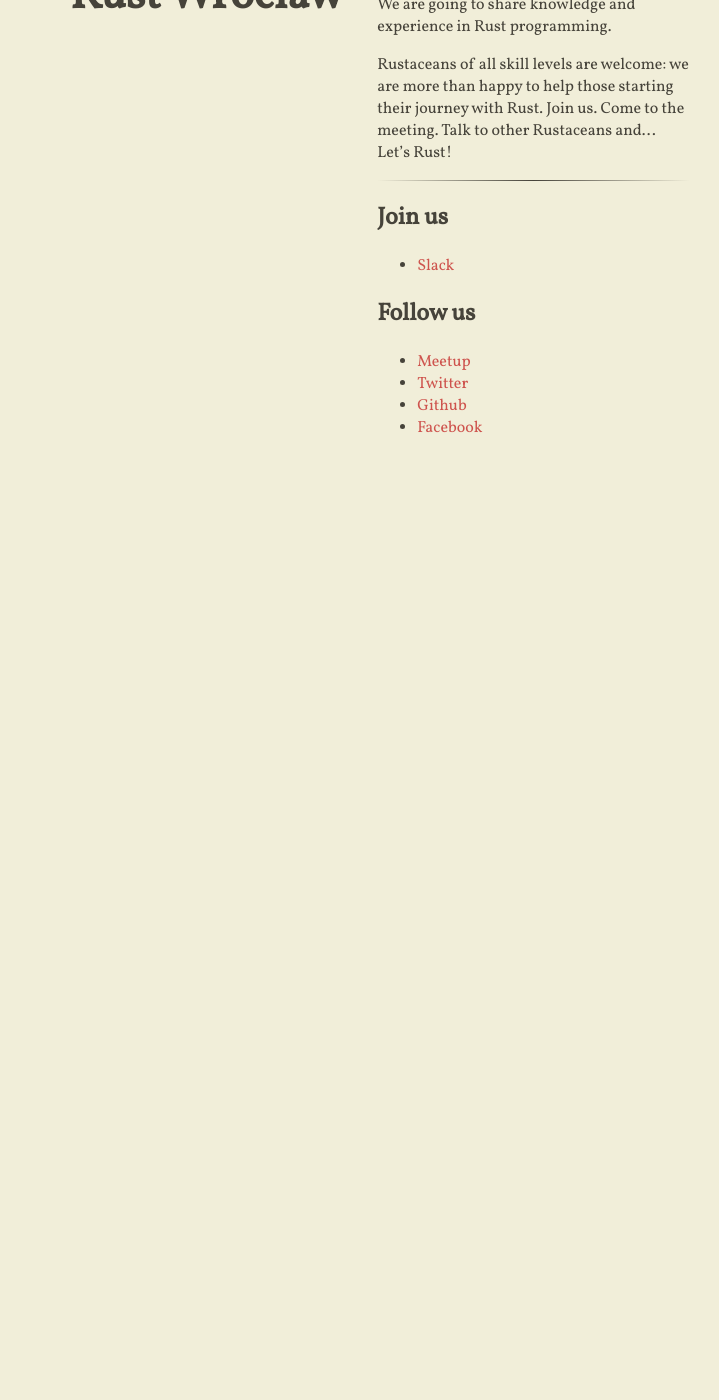
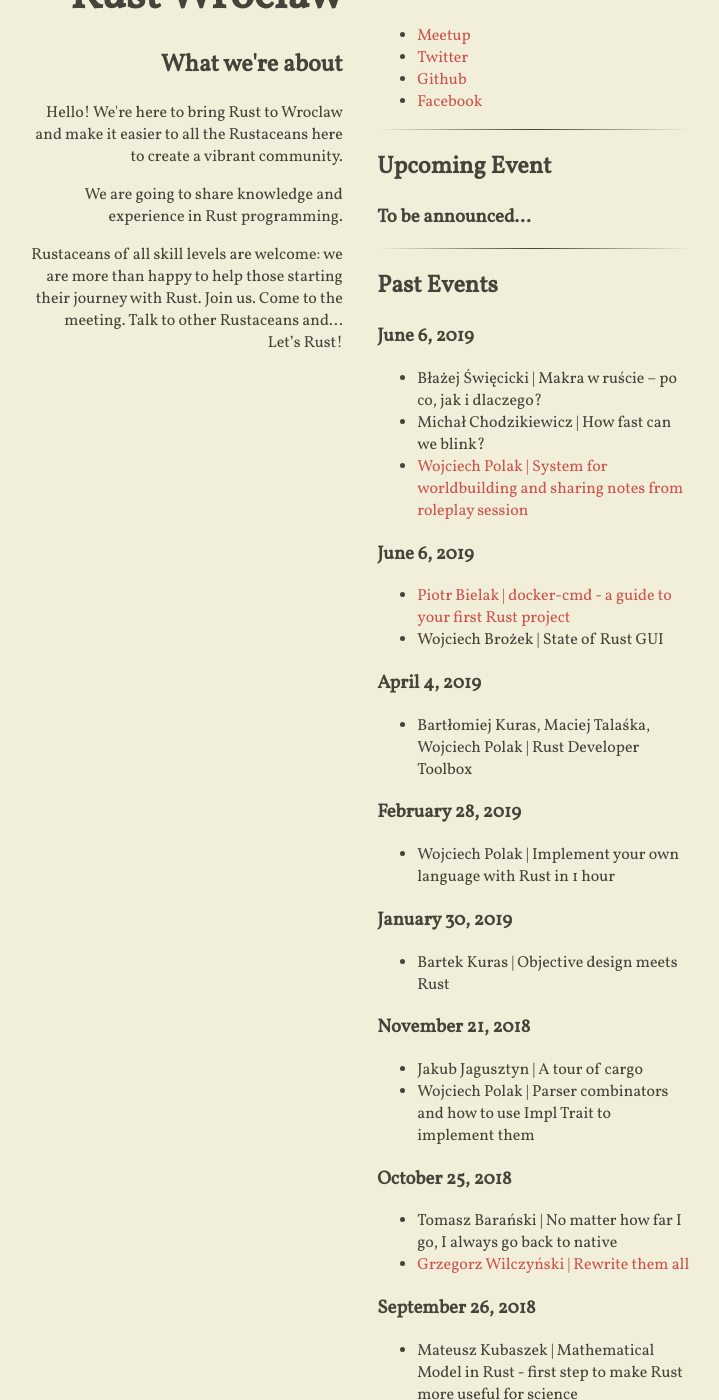
Before and after one commit to Rust-Wroclaw/rust-wroclaw.github.io, a Jekyll site: the page built from index.html, in a window 1280 px wide and 1400 px high, scrolled down 270 px. Shown: the whole window, without its empty margins (290-1009 px from the left). Built offline with Jekyll 4.4.1, drawn with Linux system fonts in a browser that asks for light colours; nearby versions of some CDN libraries; before the commit the page ends 900 px from its top, so only the background shows below that; some of the changed text lies outside the part shown.

Commit message:
added past presentations

```diff
--- a/_includes/content.html
+++ b/_includes/content.html
@@ -1,26 +1,9 @@
-<h2>What we're about</h2>
-<p>
-Hello! We're here to bring Rust to Wroclaw and make it easier to all the Rustaceans here to create a vibrant community.
-</p>
-
-<p>
-We are going to share knowledge and experience in Rust programming.
-</p>
-
-<p>
-Rustaceans of all skill levels are welcome: we are more than happy to help those starting their journey with Rust. Join us. Come to the meeting. Talk to other Rustaceans and... Let’s Rust!</p>
-
-
-<hr />
-
 <h2>Join us</h2>
 <ul>
   <li><a href='https://join.slack.com/t/rust-wroclaw/shared_invite/enQtNTQ2NjEwOTA3OTIwLTQwMjRmM2VlMWU1OGZhZjcwYjA3ZWNiNTU2MDg3MjEzYmFjNGQ5NzNjNmYwN2EwZTAyZDY4MDczNDVhMDkxNTI' target='_blank'>Slack</a></li>
-  <!--
-  <li><a href='https://t.me/joinchat/IDKE-Es4BYn7dlLCOVlD4Q' target='_blank'>Telegram</a></li>
-  -->
 </ul>
 
+<hr />
 <h2>Follow us</h2>
 <ul>
   <li><a href='https://www.meetup.com/Rust-Wroclaw' target='_blank'>Meetup</a></li>
@@ -28,3 +11,57 @@ Rustaceans of all skill levels are welcome: we are more than happy to help those
   <li><a href='https://github.com/Rust-Wroclaw' target='_blank'>Github</a></li>
   <li><a href='https://www.facebook.com/rustwroclaw/' target='_blank'>Facebook</a></li>
 </ul>
+
+<hr />
+<h2>Upcoming Event</h2>
+<h3>To be announced...</h3>
+
+<hr />
+<h2>Past Events</h2>
+<h3>June 6, 2019</h3>
+<ul>
+  <li>Błażej Święcicki | Makra w ruście – po co, jak i dlaczego?</li>
+  <li>Michał Chodzikiewicz | How fast can we blink?</li>
+  <li><a href='https://github.com/Rust-Wroclaw/rust-wroclaw/blob/master/talk-archive/06-2019-rpg-notes.pdf' target='_blank'>Wojciech Polak | System for worldbuilding and sharing notes from roleplay session</a></li>
+</ul>
+<h3>June 6, 2019</h3>
+<ul>
+  <li><a href='https://github.com/Rust-Wroclaw/rust-wroclaw/blob/master/talk-archive/05-2019-docker-cmd.pdf' target='_blank'>Piotr Bielak | docker-cmd - a guide to your first Rust project</a></li>
+  <li>Wojciech Brożek | State of Rust GUI</li>
+</ul>
+<h3>April 4, 2019</h3>
+<ul>
+  <li>Bartłomiej Kuras, Maciej Talaśka, Wojciech Polak | Rust Developer Toolbox</li>
+</ul>
+<h3>February 28, 2019</h3>
+<ul>
+  <li>Wojciech Polak | Implement your own language with Rust in 1 hour</li>
+</ul>
+<h3>January 30, 2019</h3>
+<ul>
+  <li>Bartek Kuras | Objective design meets Rust</li>
+</ul>
+<h3>November 21, 2018</h3>
+<ul>
+  <li>Jakub Jagusztyn | A tour of cargo</li>
+  <li>Wojciech Polak | Parser combinators and how to use Impl Trait to implement them</li>
+</ul>
+<h3>October 25, 2018</h3>
+<ul>
+  <li>Tomasz Barański | No matter how far I go, I always go back to native</li>
+  <li><a href='https://github.com/Rust-Wroclaw/rust-wroclaw/blob/master/talk-archive/10-2018-rewrite-them-all.pdf' target='_blank'>Grzegorz Wilczyński | Rewrite them all</a></li>
+</ul>
+<h3>September 26, 2018</h3>
+<ul>
+  <li>Mateusz Kubaszek | Mathematical Model in Rust - first step to make Rust more useful for science</li>
+  <li>Maciej Talaśka | Why Rust?</li>
+</ul>
+<h3>July 25, 2018</h3>
+<ul>
+  <li>Tomasz Drwięga | How to build JSON-RPC API in Rust</li>
+</ul>
+<h3>June 20, 2018</h3>
+<ul>
+  <li>Sambath Kumar Logakrishnan | Rust for JS Dev - Reducing cpu cycle wasted on js engine optimization and future of web development</li>
+  <li>Magdalena Gryczka | When the Rocket gets Rusty</li>
+</ul>
--- a/index.html
+++ b/index.html
@@ -12,6 +12,21 @@ layout: base
     {% if site.compass.author %}
     <div class="author-container"><h1>{{ site.compass.author }}</h1></div>
     {% endif %}
+    <div>
+      <h2>What we're about</h2>
+      <p>
+      Hello! We're here to bring Rust to Wroclaw and make it easier to all the Rustaceans here to create a vibrant community.
+      </p>
+
+      <p>
+      We are going to share knowledge and experience in Rust programming.
+      </p>
+
+      <p>
+      Rustaceans of all skill levels are welcome: we are more than happy to help those starting their journey with Rust. Join us. Come to the meeting. Talk to other Rustaceans and... Let’s Rust!</p>
+
+
+    </div>
   </header>
   <main>
     {% if site.compass.include_content %}
```
Lines whose indentation alone changed are shown as unchanged.
